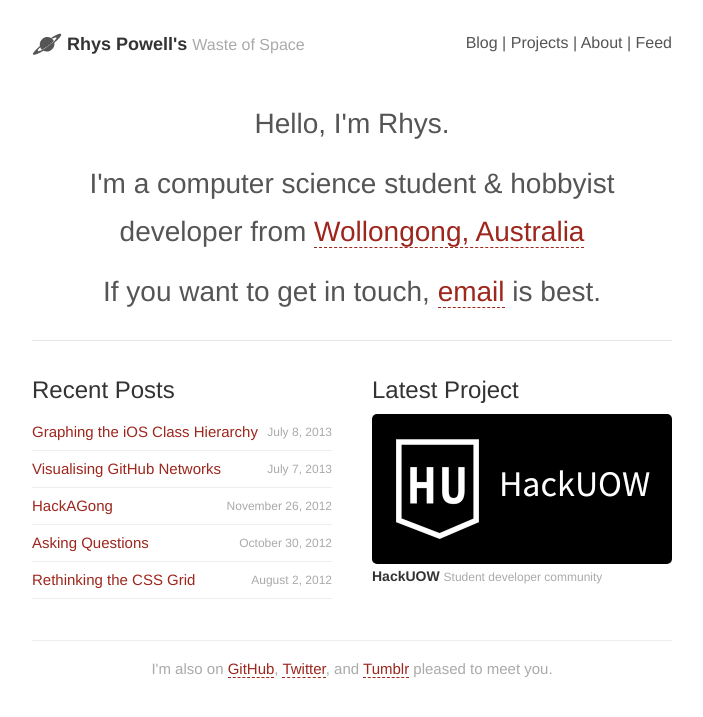
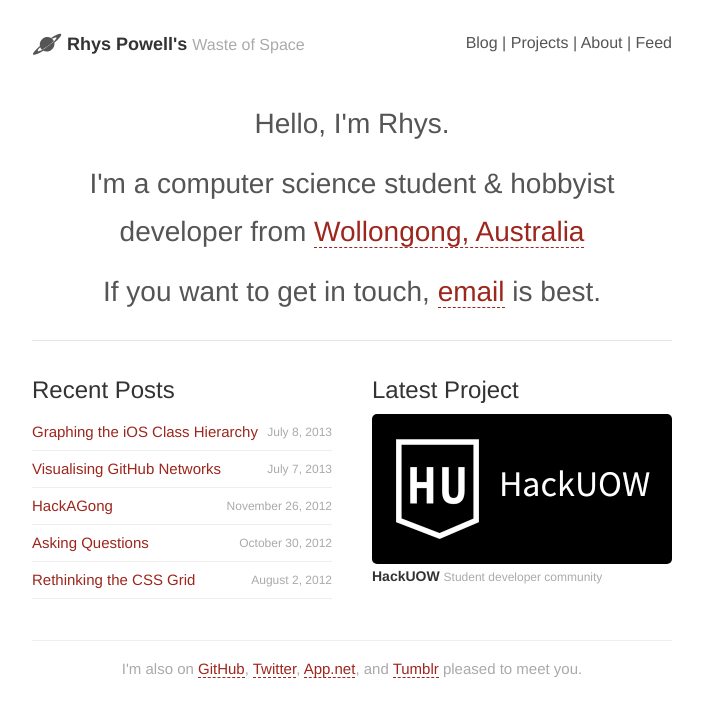
Before and after one commit to rpowelll/rpowelll.github.com, a Jekyll site: the page built from index.html, in a window 1280 px wide. Shown: the top 717 px of the page, without its empty margins (288-991 px from the left). Built offline with Jekyll 4.4.1, drawn with Linux system fonts in a browser that asks for light colours; Markdown is read by kramdown in place of the engine named in the settings; the list of posts is cut into pages by our own code.

Commit message:
Added my App.net profile to the footer

```diff
--- a/_includes/footer.html
+++ b/_includes/footer.html
@@ -1,7 +1,7 @@
 <footer class="container">
 <div class="row">
   <div class="span12">
-    <p>I'm also on <a href="https://github.com/rpwll">GitHub</a>, <a href="http://twitter.com/rwpwll">Twitter</a>, and <a href="http://tumblr.rpowell.me/">Tumblr</a> pleased to meet you.</p>
+    <p>I'm also on <a href="https://github.com/rpwll">GitHub</a>, <a href="http://twitter.com/rwpwll">Twitter</a>, <a href='https://alpha.app.net/rpowell' rel='me'>App.net</a>, and <a href="http://tumblr.rpowell.me/">Tumblr</a> pleased to meet you.</p>
   </div>
 </div>
 </footer>
```
